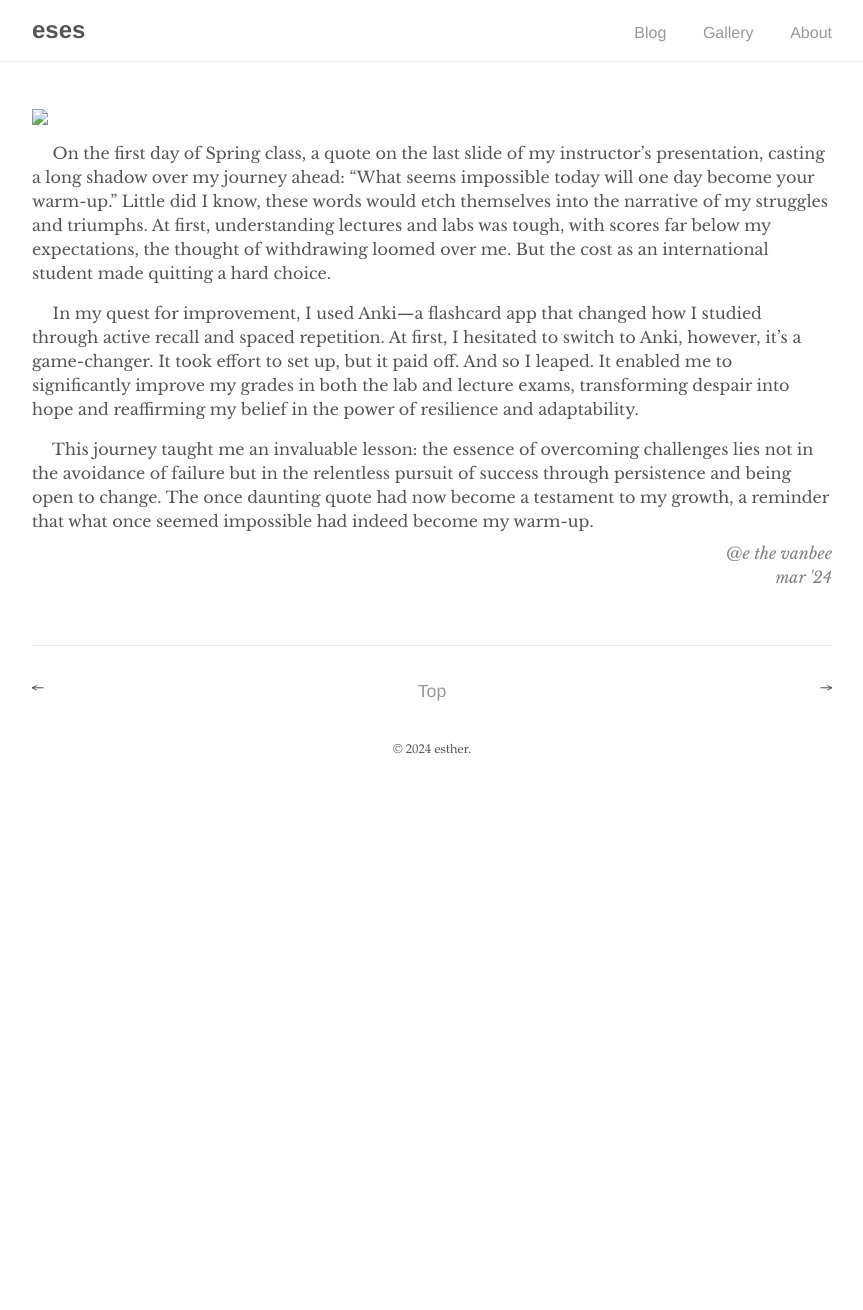
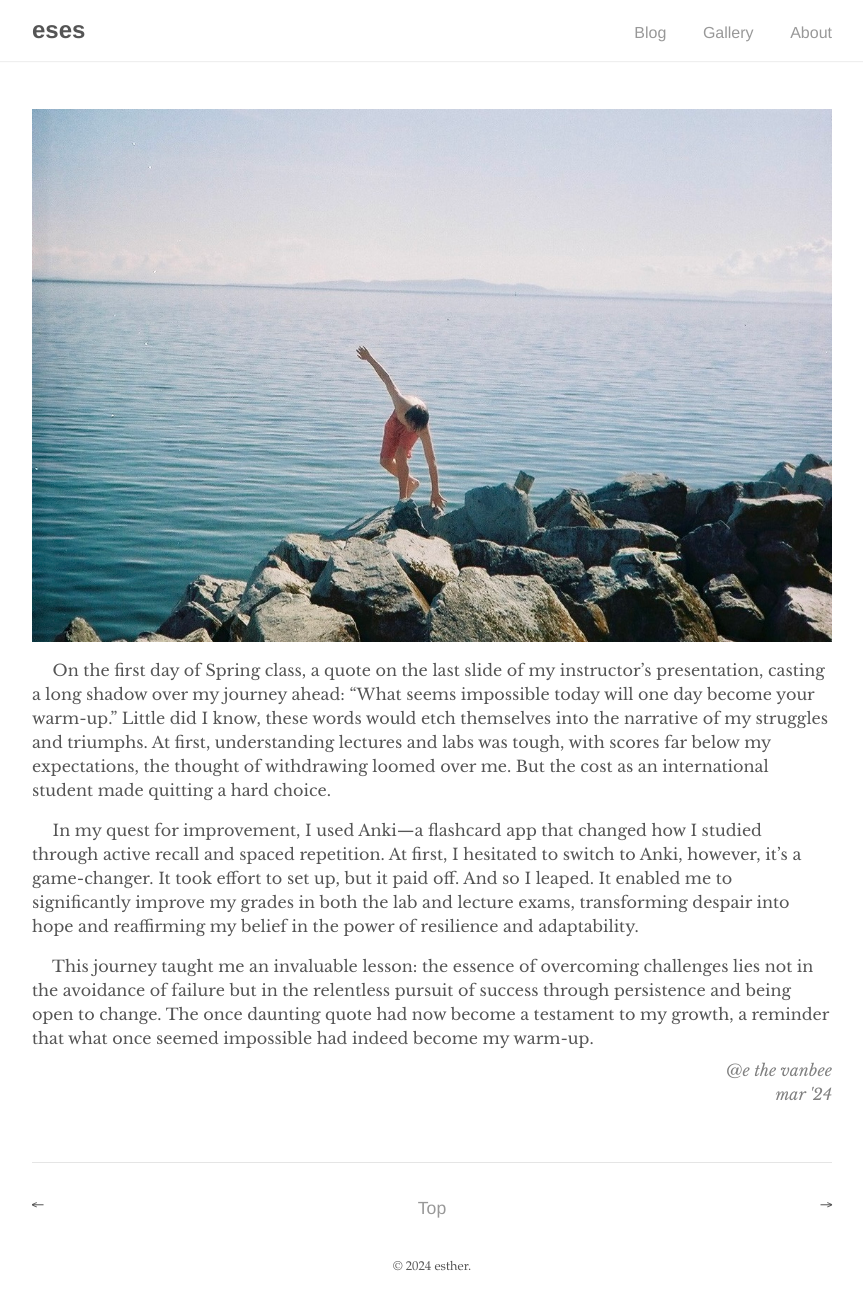
Before and after one commit to estorii/estorii.github.io, a Jekyll site: the page built from _posts/2024-03-07-quote.md, in a window 1280 px wide. Shown: the whole page, without its empty margins (208-1071 px from the left). Built offline with Jekyll 4.4.1, drawn with Linux system fonts in a browser that asks for light colours; comment, search, counter and statistics services are not loaded; before the commit the page ends 900 px from its top, so only the background shows below that.

Commit message:
Update 2024-03-07-quote.md

```diff
--- a/_posts/2024-03-07-quote.md
+++ b/_posts/2024-03-07-quote.md
@@ -11,7 +11,7 @@ comments: false
 ---
 
 
-<img src="{{site.url}}/Users/esther/Documents/github/ehive.github.io/assets/images/000041.jpeg" style>
+<img src="{{"https://egraphix.github.io}}/assets/images/000041.jpeg" style>
 
 &emsp; On the first day of Spring class, a quote on the last slide of my instructor's presentation, casting a long shadow over my journey ahead: “What seems impossible today will one day become your warm-up.” Little did I know, these words would etch themselves into the narrative of my struggles and triumphs. At first, understanding lectures and labs was tough, with scores far below my expectations, the thought of withdrawing loomed over me. But the cost as an international student made quitting a hard choice. <!--more-->
 
```
